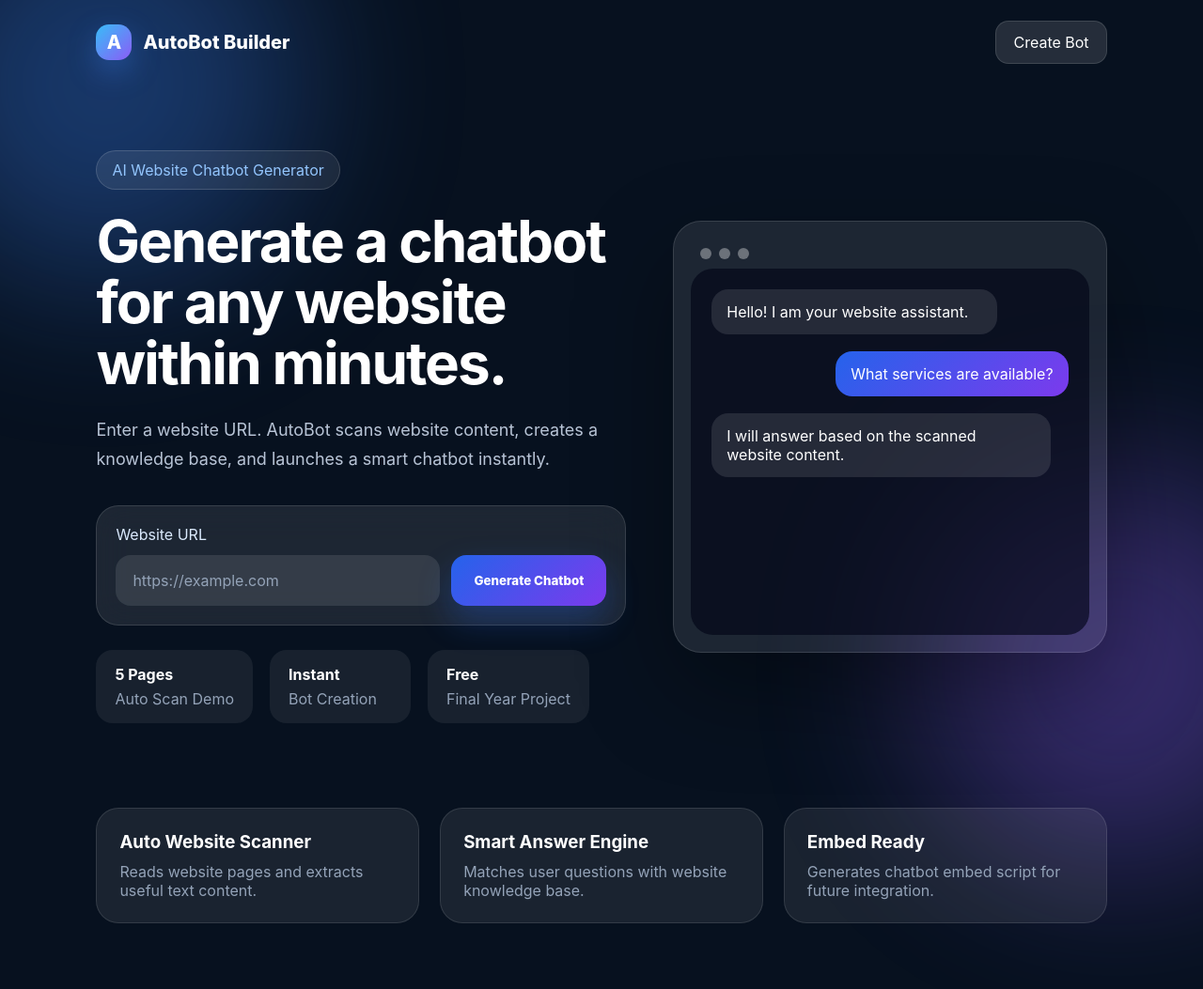
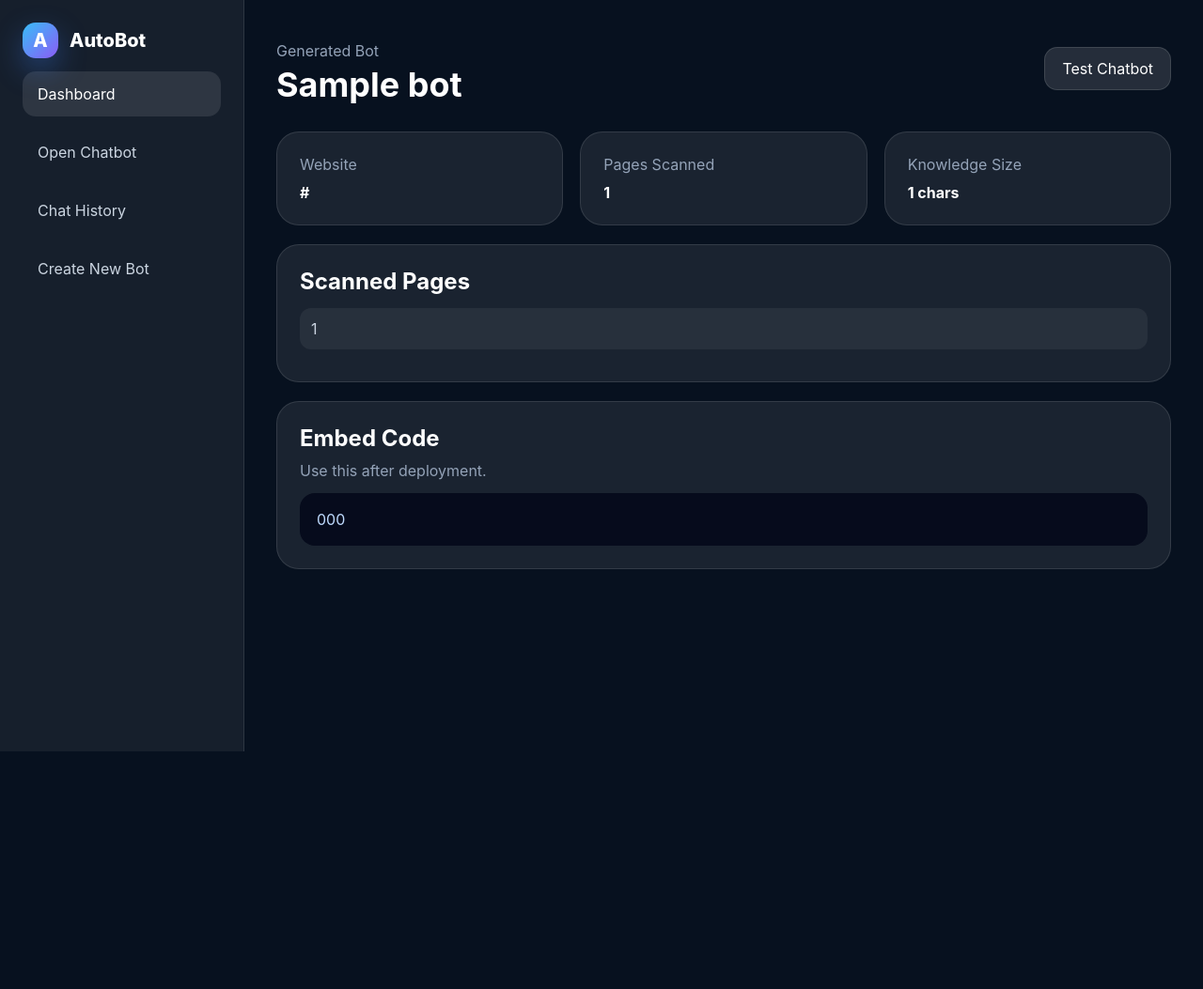
Before and after one commit to nilamtandel-spec/autobot-builder-premium, a Flask app: template templates/dashboard.html in a window 1280 px wide. Shown: the whole page at 94% size. After the commit the page ends 800 px from the top, so only its background shows below. Run offline with Flask 3, Linux system fonts and the light colour scheme; the template is opened without the code that fills it: most values are stand-ins (such as "Sample title", 1, 10 or a date in 2020).

Commit message:
Update dashboard.html

```diff
--- a/templates/dashboard.html
+++ b/templates/dashboard.html
@@ -2,74 +2,70 @@
 <html lang="en">
 <head>
     <meta charset="UTF-8">
-    <title>AutoBot Builder - AI Website Chatbot Generator</title>
-    <meta name="viewport" content="width=device-width, initial-scale=1.0">
+    <title>Bot Dashboard</title>
     <link rel="stylesheet" href="/static/style.css">
 </head>
 <body>
-    <div class="bg-orb orb-one"></div>
-    <div class="bg-orb orb-two"></div>
 
-    <nav class="navbar">
+<div class="dashboard-layout">
+
+    <aside class="sidebar">
         <div class="brand">
             <span class="logo">A</span>
-            <span>AutoBot Builder</span>
+            <span>AutoBot</span>
         </div>
-        <a class="nav-btn" href="#generate">Create Bot</a>
-    </nav>
 
-    <section class="hero">
-        <div class="hero-content">
-            <div class="badge">AI Website Chatbot Generator</div>
-            <h1>Generate a chatbot for any website within minutes.</h1>
-            <p>
-                Enter a website URL. AutoBot scans website content, creates a knowledge base,
-                and launches a smart chatbot instantly.
-            </p>
+        <a class="side-link active">Dashboard</a>
+        <a class="side-link" href="/chatbot/{{ bot_id }}">Open Chatbot</a>
+        <a class="side-link" href="/history/{{ bot_id }}">Chat History</a>
+        <a class="side-link" href="/">Create New Bot</a>
+    </aside>
 
-            <form id="generate" class="url-card" action="/generate" method="POST">
-                <label>Website URL</label>
-                <div class="input-row">
-                    <input type="text" name="url" placeholder="https://example.com" required>
-                    <button type="submit">Generate Chatbot</button>
-                </div>
-                {% if error %}
-                <p class="error">{{ error }}</p>
-                {% endif %}
-            </form>
+    <main class="main-panel">
+        <div class="topbar">
+            <div>
+                <p class="muted">Generated Bot</p>
+                <h1>{{ bot.title }}</h1>
+            </div>
 
-            <div class="stats">
-                <div><strong>5 Pages</strong><span>Auto Scan Demo</span></div>
-                <div><strong>Instant</strong><span>Bot Creation</span></div>
-                <div><strong>Free</strong><span>Final Year Project</span></div>
+            <a class="primary-link" href="/chatbot/{{ bot_id }}">Test Chatbot</a>
+        </div>
+
+        <div class="grid">
+            <div class="metric-card">
+                <span>Website</span>
+                <strong>{{ bot.url }}</strong>
+            </div>
+
+            <div class="metric-card">
+                <span>Pages Scanned</span>
+                <strong>{{ bot.pages|length }}</strong>
+            </div>
+
+            <div class="metric-card">
+                <span>Knowledge Size</span>
+                <strong>{{ bot.content|length }} chars</strong>
             </div>
         </div>
 
-        <div class="preview-card">
-            <div class="preview-header">
-                <span></span><span></span><span></span>
-            </div>
-            <div class="chat-preview">
-                <div class="bot-msg">Hello! I am your website assistant.</div>
-                <div class="user-msg">What services are available?</div>
-                <div class="bot-msg wide">I will answer based on the scanned website content.</div>
-            </div>
+        <div class="panel-card">
+            <h2>Scanned Pages</h2>
+
+            <ul class="page-list">
+                {% for page in bot.pages %}
+                    <li>{{ page }}</li>
+                {% endfor %}
+            </ul>
         </div>
-    </section>
 
-    <section class="features">
-        <div class="feature-card">
-            <h3>Auto Website Scanner</h3>
-            <p>Reads website pages and extracts useful text content.</p>
+        <div class="panel-card">
+            <h2>Embed Code</h2>
+            <p class="muted">Use this after deployment.</p>
+            <pre>{{ embed_code }}</pre>
         </div>
-        <div class="feature-card">
-            <h3>Smart Answer Engine</h3>
-            <p>Matches user questions with website knowledge base.</p>
-        </div>
-        <div class="feature-card">
-            <h3>Embed Ready</h3>
-            <p>Generates chatbot embed script for future integration.</p>
-        </div>
-    </section>
+    </main>
+
+</div>
+
 </body>
 </html>
```
